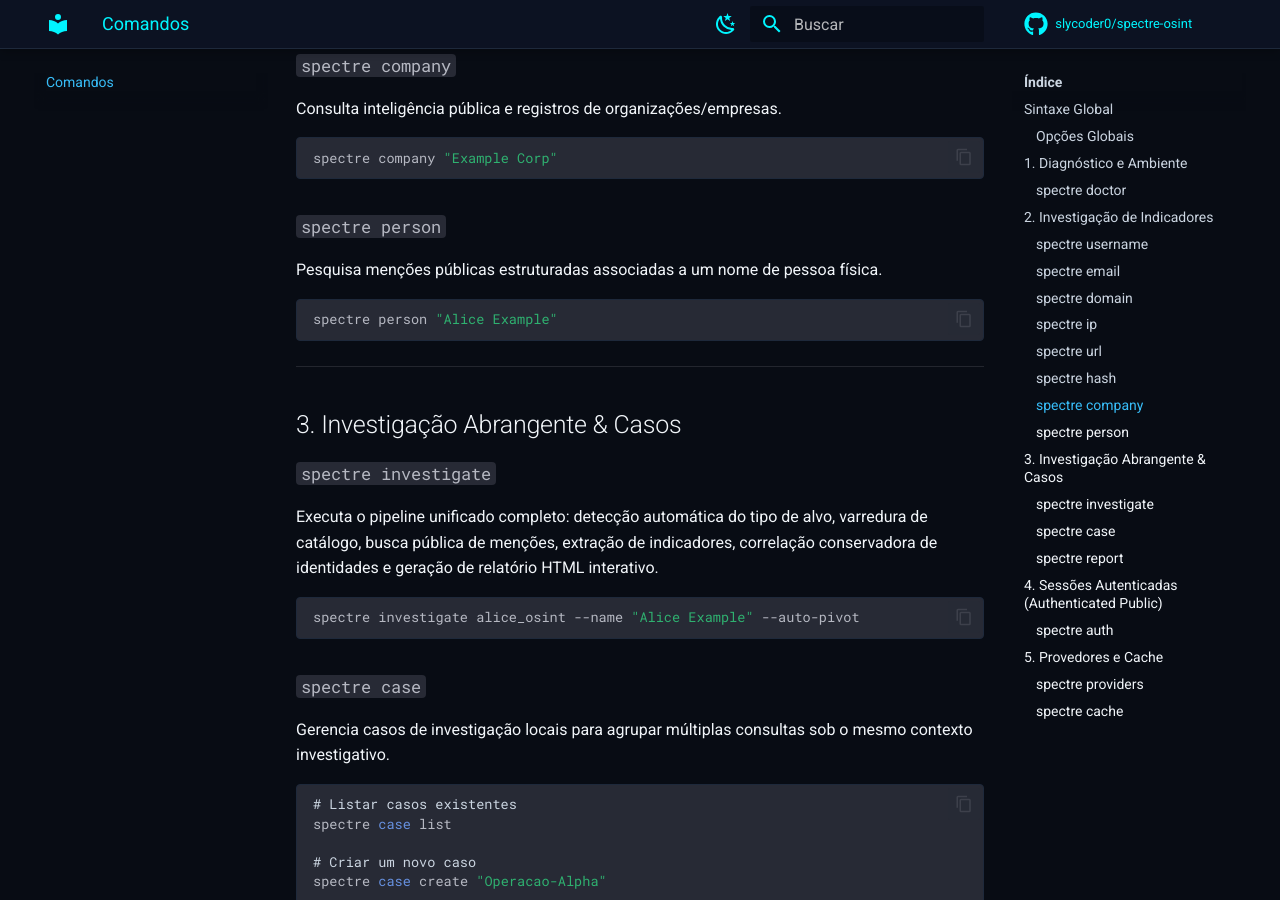
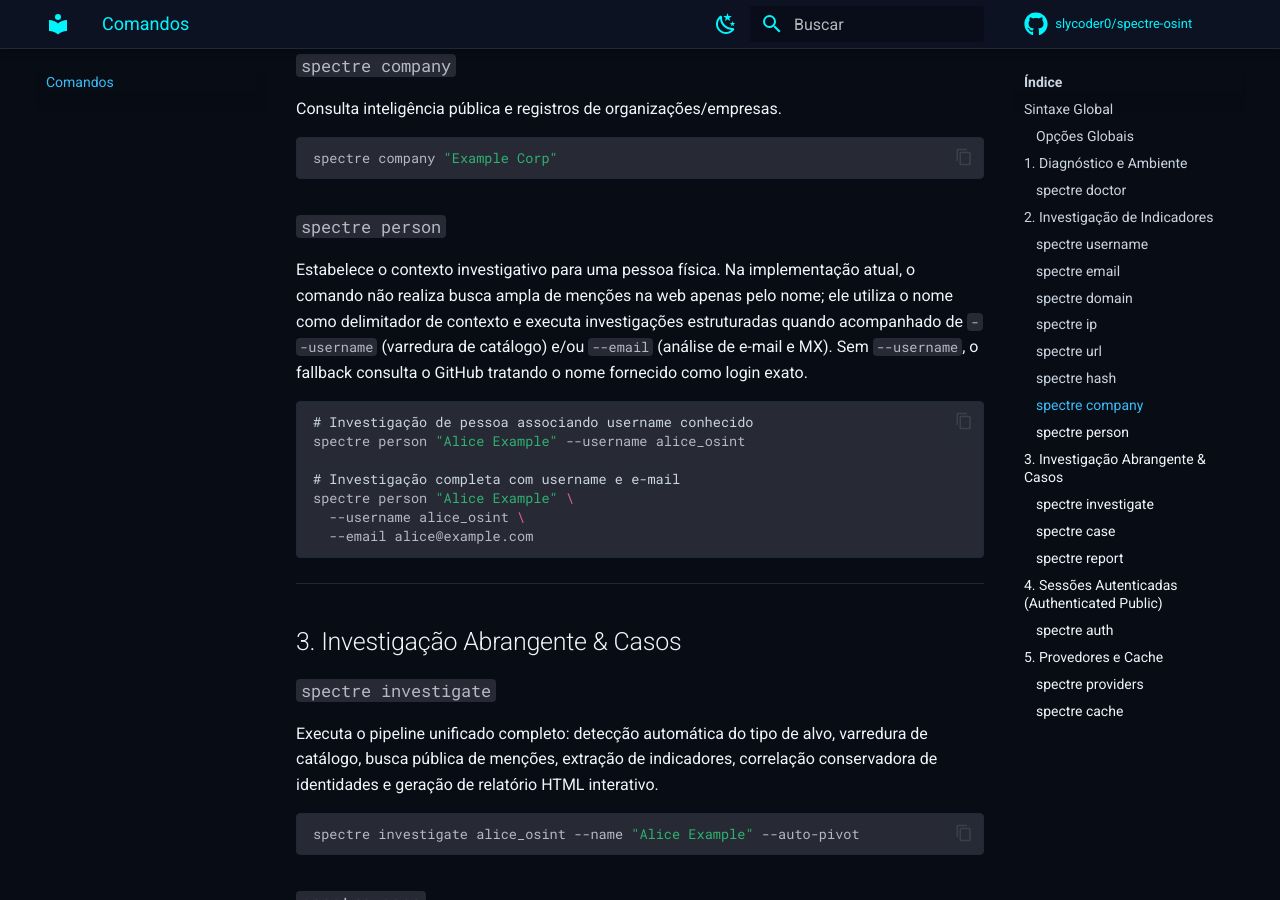
Before and after one commit to slycoder0/spectre-osint, an MkDocs documentation site: the page built from docs/commands.md, in a window 1280 px wide and 900 px high, scrolled down 2587 px. Built offline with MkDocs 1.6.1 and Material for MkDocs 9.7.7, drawn with Linux system fonts in a browser that asks for light colours; comment, search, counter and statistics services are not loaded.

Commit message:
docs: clarify person and cache limitations

````diff
--- a/docs/commands.md
+++ b/docs/commands.md
@@ -103,10 +103,16 @@ spectre company "Example Corp"
 ```
 
 ### `spectre person`
-Pesquisa menções públicas estruturadas associadas a um nome de pessoa física.
+Estabelece o contexto investigativo para uma pessoa física. Na implementação atual, o comando não realiza busca ampla de menções na web apenas pelo nome; ele utiliza o nome como delimitador de contexto e executa investigações estruturadas quando acompanhado de `--username` (varredura de catálogo) e/ou `--email` (análise de e-mail e MX). Sem `--username`, o fallback consulta o GitHub tratando o nome fornecido como login exato.
 
 ```bash
-spectre person "Alice Example"
+# Investigação de pessoa associando username conhecido
+spectre person "Alice Example" --username alice_osint
+
+# Investigação completa com username e e-mail
+spectre person "Alice Example" \
+  --username alice_osint \
+  --email alice@example.com
 ```
 
 ---
````
Also changed, not shown: docs/configuration.md (+2 -2 lines).
